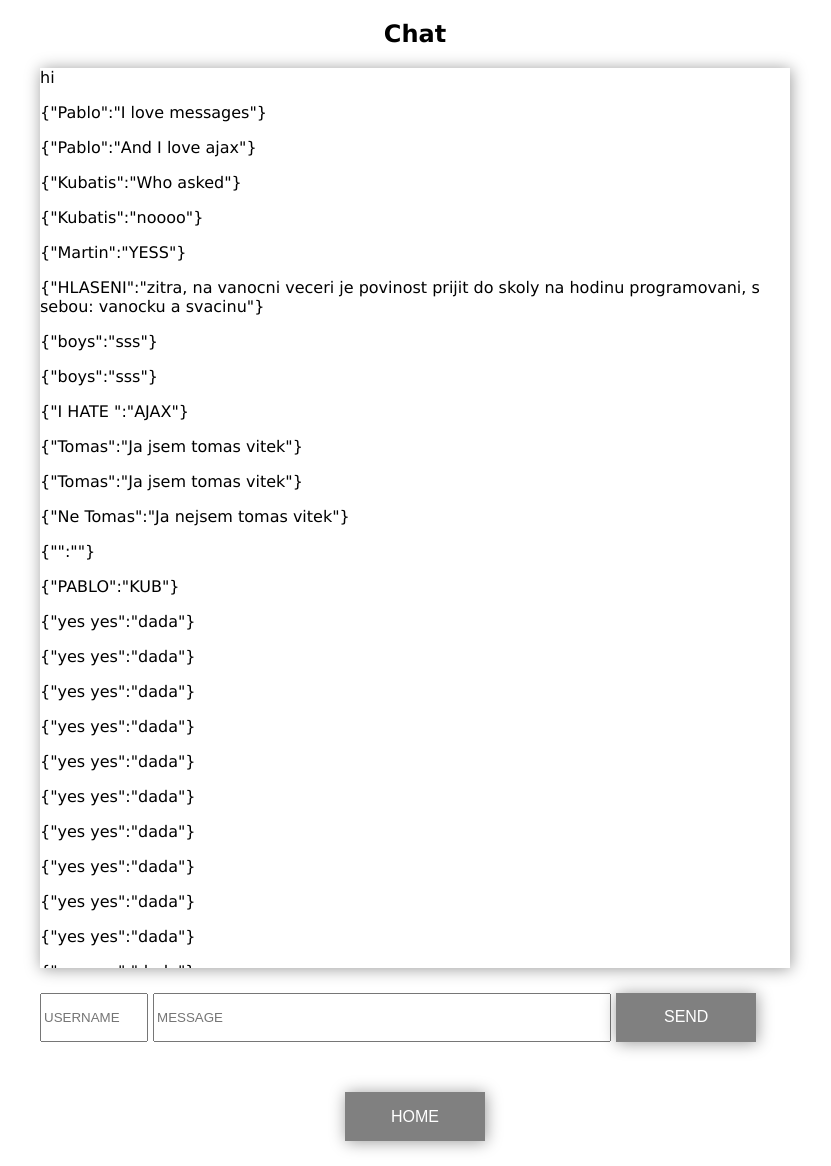
After one commit to 666-flexxx-666/FeedbackLogging, a Flask app: page /chat/ in a window 1280 px wide. The commit adds this page. Shown: the whole page, without its empty margins (225-1056 px from the left). Run offline with Flask 2, Linux system fonts and the light colour scheme.

Commit message:
final version

```diff
--- a/index.py
+++ b/index.py
@@ -1,14 +1,22 @@
 from flask import Flask, render_template, request
 import logging
 from datetime import datetime
+import json
 
 logging.getLogger("werkzeug").disabled = True
 logging.basicConfig(filename='record.log', level=logging.DEBUG)
 
-
 app = Flask(__name__)
 
+file = open("static/messages.txt", "r")
+messages = file.read()
+
+messages_dict = json.loads(messages)
+json_remove = '"\'{}b'
+
 now = ""
+
+
 @app.route('/')
 def main():
     now = str(datetime.now().strftime('%Y-%m-%d %H:%M:%S')+" ")
@@ -21,3 +29,30 @@ def form():
     now = str(datetime.now().strftime('%Y-%m-%d %H:%M:%S')+" ")
     app.logger.debug(now + "successfully loaded form.html for " + str(request.remote_addr))
     return render_template('form.html')
+
+
+@app.route('/chat/')
+def chat():
+    now = str(datetime.now().strftime('%Y-%m-%d %H:%M:%S')+" ")
+    app.logger.debug(now + "successfully loaded chat.html for " + str(request.remote_addr))
+    return render_template('chat.html')
+
+
+@app.route('/send_message', methods=['POST'])
+def send_message():
+    data = request.json
+    user = data["user"]
+    message = data["message"]
+    new_key = int(list(messages_dict)[-1]) + 1
+    messages_dict.update({str(new_key): {user: message}})
+    messages_string = str(messages_dict).replace("'", '"')
+    file = open("static/messages.txt", "w")
+    file.write(messages_string)
+    file.close()
+    now = str(datetime.now().strftime('%Y-%m-%d %H:%M:%S')+" ")
+    app.logger.debug(now + "successfully POST for " + str(request.remote_addr))
+    return request.json
+
+
+if __name__ == '__main__':
+    app.run(host='0.0.0.0', port=8080, debug=False)
--- a/static/messages.txt
+++ b/static/messages.txt
@@ -1 +1 @@
-{"1": {"Pablo": "I love messages"}, "2": {"Pablo": "And I love ajax"}, "3": {"Kubatis": "Who asked"}, "4": {"Kubatis": "noooo"}, "5": {"Martin": "YESS"}, "6": {"HLASENI": "zitra, na vanocni veceri je povinost prijit do skoly na hodinu programovani, s sebou: vanocku a svacinu"}, "7": {"boys": "sss"}, "8": {"boys": "sss"}, "9": {"I HATE ": "AJAX"}, "10": {"Tomas": "Ja jsem tomas vitek"}, "11": {"Tomas": "Ja jsem tomas vitek"}, "12": {"Ne Tomas": "Ja nejsem tomas vitek"}}
+{"1": {"Pablo": "I love messages"}, "2": {"Pablo": "And I love ajax"}, "3": {"Kubatis": "Who asked"}, "4": {"Kubatis": "noooo"}, "5": {"Martin": "YESS"}, "6": {"HLASENI": "zitra, na vanocni veceri je povinost prijit do skoly na hodinu programovani, s sebou: vanocku a svacinu"}, "7": {"boys": "sss"}, "8": {"boys": "sss"}, "9": {"I HATE ": "AJAX"}, "10": {"Tomas": "Ja jsem tomas vitek"}, "11": {"Tomas": "Ja jsem tomas vitek"}, "12": {"Ne Tomas": "Ja nejsem tomas vitek"}, "13": {"": ""}, "14": {"PABLO": "KUB"}, "15": {"yes yes": "dada"}, "16": {"yes yes": "dada"}, "17": {"yes yes": "dada"}, "18": {"yes yes": "dada"}, "19": {"yes yes": "dada"}, "20": {"yes yes": "dada"}, "21": {"yes yes": "dada"}, "22": {"yes yes": "dada"}, "23": {"yes yes": "dada"}, "24": {"yes yes": "dada"}, "25": {"yes yes": "dada"}, "26": {"PAVEL": "KUBAT"}, "27": {"PAVEL": "KUBAT"}, "28": {"MAMA": "vola te mama"}, "29": {"Syn": "nee ja nechci"}, "30": {"MAMA": "ale jo"}, "31": {"MAMA": "ale jo"}, "32": {"ZITRA DO SKOLY": "ANO"}}
--- /dev/null
+++ b/static/scripts/chat.js
@@ -0,0 +1,52 @@
+var count = 0
+var elem = document.getElementById('content');
+elem.scrollTop = elem.scrollHeight;
+function refresh(){
+    $.ajax({url: "../static/messages.txt", success: function(result){
+        var data = JSON.parse(result)
+        if (count == 0){
+            for (const x in data){
+                $(".messages").append('<div class="message"><p>'+JSON.stringify(data[x])+'</p></div>')
+            }
+        }
+
+        if (count < Object.keys(data).length && count != 0){
+            $(".messages").append('<div class="message"><p>'+JSON.stringify(data[Object.keys(data).length])+'</p></div>')
+            elem.scrollTop = elem.scrollHeight;
+        }
+        count = document.getElementsByClassName("message").length
+    }});
+}
+
+function get_values(){
+    var user = $('#user').val();
+    var message = $('#message').val();
+    var data_send = {user, message}
+    var data_json = JSON.stringify(data_send);
+
+    $.ajax({
+        url: '/send_message',
+        type: 'POST',
+        contentType: "application/json",
+        data: data_json,
+        dataType: "json",
+        success: function(response){
+            console.log(response);
+        },
+        error: function(err) {
+            console.log(err);
+        }
+    })
+}
+
+function form_func(event){
+    event.preventDefault();
+    get_values();
+    return false;
+}
+
+refresh();
+
+setInterval(function(){
+    refresh()
+}, 1000);
--- a/static/scripts/script.js
+++ b/static/scripts/script.js
@@ -11,4 +11,4 @@ function slideShow(){
     img[indexValue - 1].style.display = "block";
 }
 slideShow();
-// https://www.codingnepalweb.com/automatic-image-slider-in-html-css/
+// ABOVE CODE: https://www.codingnepalweb.com/automatic-image-slider-in-html-css/
--- a/static/styles/styles.css
+++ b/static/styles/styles.css
@@ -26,6 +26,14 @@ text-align: center;
     box-shadow: 1px 1px 15px rgba(0,0,0,0.4);
 }
 
+.content3{
+    height: 900px;
+    width: 750px;
+    overflow: hidden;
+    box-shadow: 1px 1px 15px rgba(0,0,0,0.4);
+    overflow-y: scroll;
+}
+
 .content .images{
     height: 100%;
     width: 100%;
@@ -46,4 +54,48 @@ button {
     margin: 25px;
     cursor: pointer;
     box-shadow: 1px 1px 15px rgba(0,0,0,0.4);
+    width: 140px;
+    height: 49px;
 }
+
+.write{
+    display:flex;
+    justify-content: center;
+    width: 700px;
+}
+
+#user{
+    width: 100px;
+    height: 43px;
+}
+
+#message{
+    width: 450px;
+    height: 43px;
+}
+
+textarea {
+    resize: none;
+}
+
+#input{
+    background-color: #808080;
+    border: none;
+    color: white;
+    padding: 15px 32px;
+    text-align: center;
+    font-size: 16px;
+    margin: 25px;
+    cursor: pointer;
+    box-shadow: 1px 1px 15px rgba(0,0,0,0.4);
+    width: 140px;
+    height: 49px;
+}
+
+form{
+    width: 750px;
+}
+
+.buttons{
+    margin: 25px
+}
--- /dev/null
+++ b/templates/chat.html
@@ -0,0 +1,35 @@
+<!DOCTYPE html>
+<html lang="en">
+<head>
+    <meta charset="UTF-8">
+    <script type="text/javascript" src="https://ajax.googleapis.com/ajax/libs/jquery/3.6.0/jquery.min.js"></script>
+    <script src="../static/scripts/chat.js" defer></script>
+    <link rel="stylesheet" type="text/css" href="../static/styles/styles.css">
+    <link rel="icon" type="image/x-icon" href="../static/favicon.ico">
+    <title>Chat</title>
+</head>
+<body>
+<script>
+</script>
+<div>
+    <h2>Chat</h2>
+</div>
+<div class="content3" id="content">
+    <div class="messages">
+        <div id="messages">hi</div>
+    </div>
+</div>
+<div class="buttons">
+    <form action="send_message" method="post" onsubmit="return form_func(event);">
+        <input type="text" name="user" id="user" placeholder="USERNAME">
+        <input type="text" name="message" id="message" placeholder="MESSAGE">
+        <input type="submit" value="SEND" id="input" style="margin: 0px;">
+    </form>
+</div>
+<div>
+    <a href="/"><button>HOME</button></a>
+</div>
+
+
+</body>
+</html>
--- a/templates/form.html
+++ b/templates/form.html
@@ -3,7 +3,7 @@
 <head>
     <meta charset="UTF-8">
     <script type="text/javascript" src="https://ajax.googleapis.com/ajax/libs/jquery/3.6.0/jquery.min.js"></script>
-    <script src="../static/scripts/script.js"></script>
+    <script src="../static/scripts/script.js" defer></script>
     <link rel="stylesheet" type="text/css" href="../static/styles/styles.css">
     <link rel="icon" type="image/x-icon" href="../static/favicon.ico">
     <title>Chat</title>
--- a/templates/index.html
+++ b/templates/index.html
@@ -3,7 +3,7 @@
 <head>
     <meta charset="UTF-8">
     <script type="text/javascript" src="https://ajax.googleapis.com/ajax/libs/jquery/3.6.0/jquery.min.js"></script>
-    <script src="../static/scripts/script.js"></script>
+    <script src="../static/scripts/script.js" defer></script>
     <link rel="stylesheet" type="text/css" href="../static/styles/styles.css">
     <link rel="icon" type="image/x-icon" href="../static/favicon.ico">
     <title>Cats<3</title>
@@ -24,6 +24,7 @@
 </div>
 <div>
     <a href="/feedback"><button>FEEDBACK</button></a>
+    <a href="/chat"><button>CHAT</button></a>
 </div>
 
 </body>
```
Also changed, not shown: 1 other file. Lines whose indentation alone changed are shown as unchanged.
